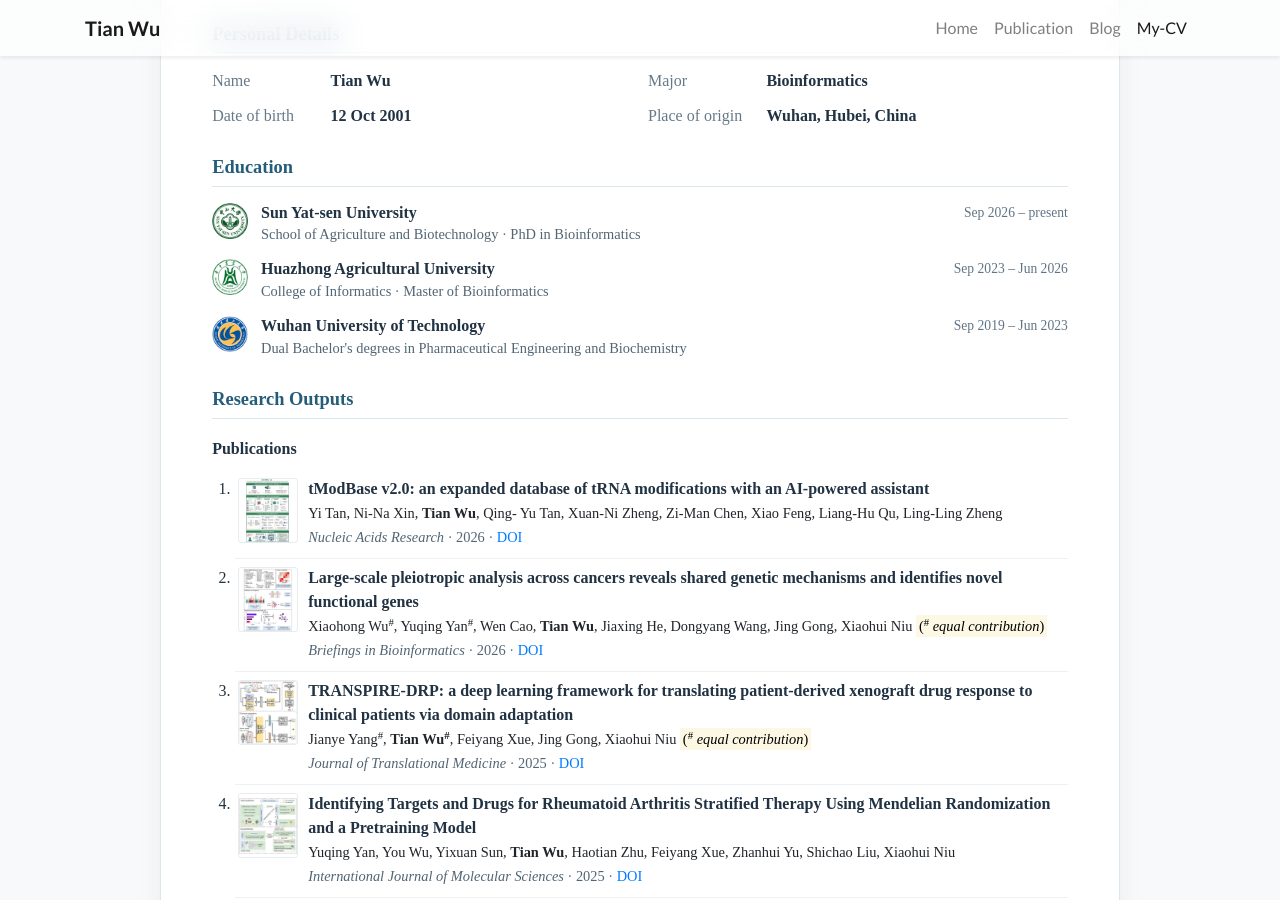
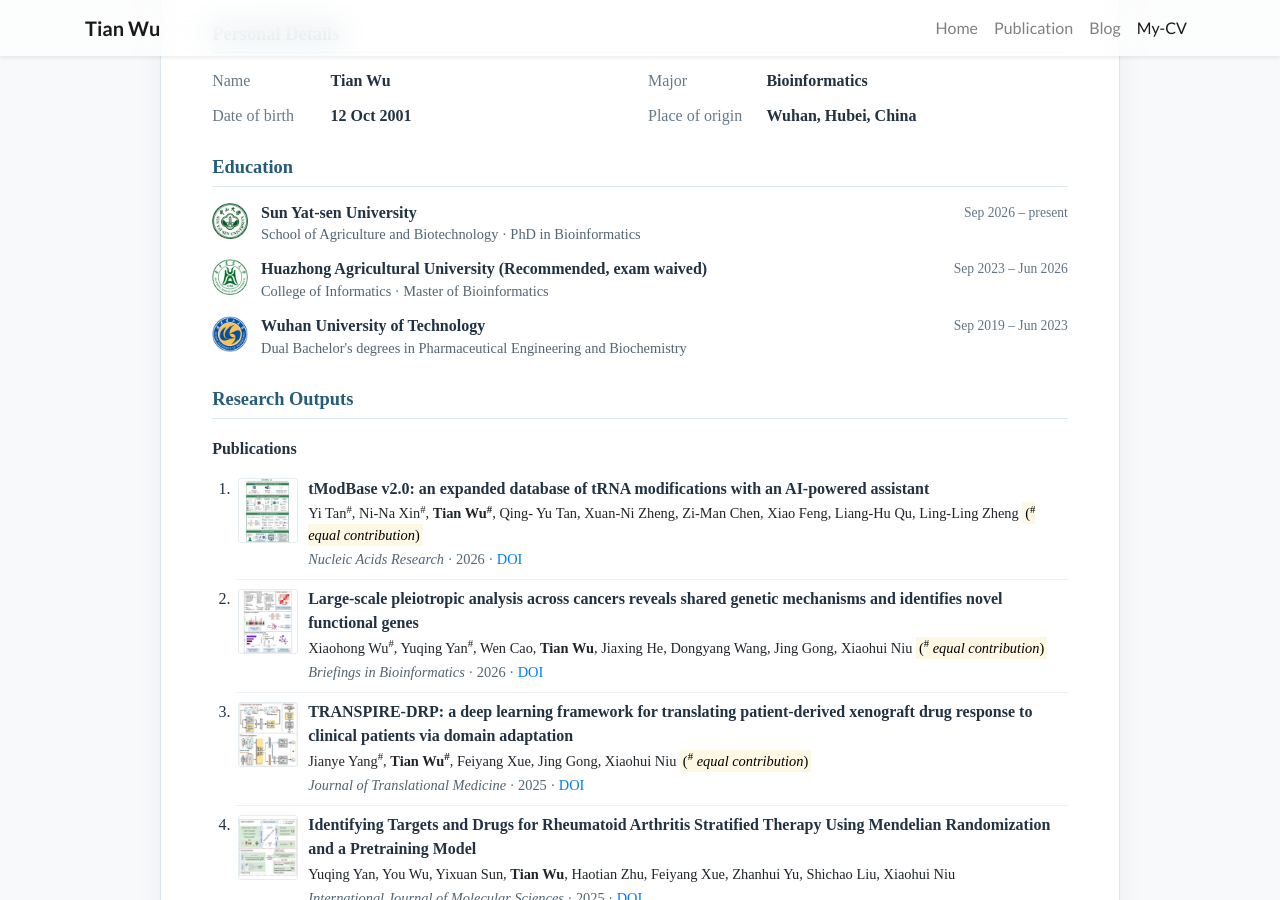
Before and after one commit to QuaSiMoDooooo/QuaSiMoDooooo.github.io, a Jekyll site: the page built from my-cv.html, in a window 1280 px wide and 900 px high, scrolled down 332 px. Built offline with Jekyll 4.4.1, drawn with Linux system fonts in a browser that asks for light colours; nearby versions of some CDN libraries; a style sheet for code colours, icons or effects is not loaded.

Commit message:
fix(cv): update admission and equal authors

```diff
--- a/my-cv.html
+++ b/my-cv.html
@@ -9,7 +9,7 @@ navbar_title: My-CV
     <button type="button" data-set-language="en" aria-pressed="true">English</button>
     <button type="button" data-set-language="zh" aria-pressed="false">中文</button>
   </div>
-  <a class="cv-download" id="cv-download" href="{{ '/assets/cv/tian-wu-cv-en.pdf?v=10' | relative_url }}" data-en-href="{{ '/assets/cv/tian-wu-cv-en.pdf?v=10' | relative_url }}" data-zh-href="{{ '/assets/cv/tian-wu-cv-zh.pdf?v=10' | relative_url }}" download><i class="fas fa-download" aria-hidden="true"></i> <span data-en="Download PDF" data-zh="下载 PDF">Download PDF</span></a>
+  <a class="cv-download" id="cv-download" href="{{ '/assets/cv/tian-wu-cv-en.pdf?v=11' | relative_url }}" data-en-href="{{ '/assets/cv/tian-wu-cv-en.pdf?v=11' | relative_url }}" data-zh-href="{{ '/assets/cv/tian-wu-cv-zh.pdf?v=11' | relative_url }}" download><i class="fas fa-download" aria-hidden="true"></i> <span data-en="Download PDF" data-zh="下载 PDF">Download PDF</span></a>
 </div>
 <article class="cv-sheet">
   <header class="cv-header">
@@ -34,7 +34,7 @@ navbar_title: My-CV
     {% for item in site.data.profile.education %}
     <div class="cv-education">
       <img src="{{ item.logo | relative_url }}" alt="" width="36" height="36">
-      <div><h3 data-en="{{ item.name | escape }}" data-zh="{% if forloop.index == 1 %}中山大学{% elsif forloop.index == 2 %}华中农业大学{% else %}武汉理工大学{% endif %}">{{ item.name }}</h3>
+      <div><h3 data-en="{{ item.name | escape }}{% if forloop.index == 2 %} (Recommended, exam waived){% endif %}" data-zh="{% if forloop.index == 1 %}中山大学{% elsif forloop.index == 2 %}华中农业大学（免试保送）{% else %}武汉理工大学{% endif %}">{{ item.name }}{% if forloop.index == 2 %} (Recommended, exam waived){% endif %}</h3>
       <p data-en="{% if forloop.index == 1 %}School of Agriculture and Biotechnology · PhD in Bioinformatics{% elsif forloop.index == 2 %}College of Informatics · Master of Bioinformatics{% else %}Dual Bachelor's degrees in Pharmaceutical Engineering and Biochemistry{% endif %}" data-zh="{% if forloop.index == 1 %}农业与生物技术学院 · 生物信息学方向 · 博士{% elsif forloop.index == 2 %}信息学院 · 生物信息学硕士{% else %}制药工程和生物化学双学士{% endif %}">{% if forloop.index == 1 %}School of Agriculture and Biotechnology · PhD in Bioinformatics{% else %}{% if item.dept %}{{ item.dept }} · {% endif %}{{ item.position }}{% endif %}</p></div>
       <time data-en="{{ item.date }}" data-zh="{% if forloop.index == 1 %}2026 年 9 月至今{% elsif forloop.index == 2 %}2023 年 9 月—2026 年 6 月{% else %}2019 年 9 月—2023 年 6 月{% endif %}">{{ item.date }}</time>
     </div>
```
Also changed, not shown: _publications/gkag1092.md (+3 -3 lines), 2 other files.
